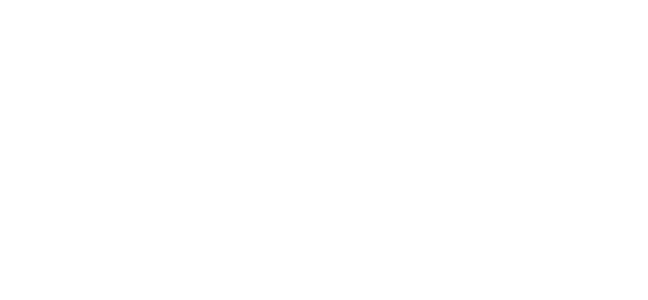
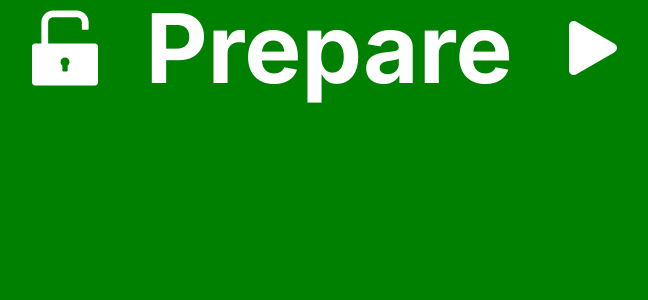
Before and after one commit to Lewisjohnward/tabata-timer, a Next.js app: page / in a window 1280 px wide. Both pictures are taken after a click on the button 1194 px from the left and 172 px from the top of the page. Shown: the top 300 px of the page, without its empty margins (311-959 px from the left). Built offline with nearby package versions, Linux system fonts and the light colour scheme.

Commit message:
tailwind dynamic bg color bug

```diff
--- a/src/app/components/workout.tsx
+++ b/src/app/components/workout.tsx
@@ -8,7 +8,7 @@ const Workout = () => {
   const [locked, setLocked] = useState(false);
   const bg = "green";
   return (
-    <div className={clsx("h-screen text-white", `bg-${bg}-600`)}>
+    <div className="h-screen text-white" style={{ backgroundColor: `${bg}` }}>
       <div className="flex justify-center items-center gap-8 text-8xl font-bold">
         <button onClick={() => setLocked((prev) => !prev)}>
           {locked ? <AiFillLock /> : <AiFillUnlock />}
```
